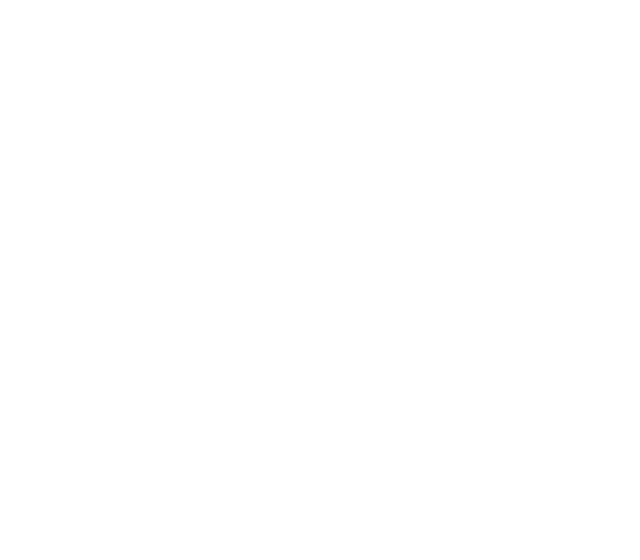
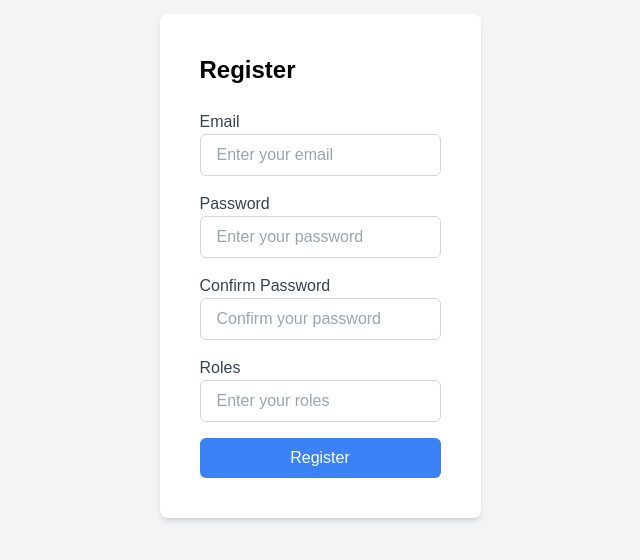
Before and after one commit to nsstarr/API-Challenge, a React (Vite) app: page /register in a window 1280 px wide. Before the commit this address had no page. Shown: the part 134-694 px from the top of the page, without its empty margins (320-960 px from the left). Built offline with nearby package versions, Linux system fonts and the light colour scheme.

Commit message:
Create a Register component and Route, style it and implement registerUser in services/api.js

```diff
--- a/src/App.jsx
+++ b/src/App.jsx
@@ -1,12 +1,15 @@
 import {Routes, Route } from 'react-router-dom';
 import Login from './components/Login';
+import Register from './components/Register';
 import UserList from './components/UserList';
 
 const App = () => {
   return (
     <Routes>
-        <Route path="/login" element={<Login/>} />
-       <Route exact path="/users" element={<UserList/>} />
+      <Route path="/login" element={<Login/>} />
+      <Route exact path="/users" element={<UserList/>} />
+      <Route path="/register" element={<Register/>} />
+      <Route path="*" element={<Login/>} />
     </Routes>
   );
 };
--- a/src/components/Register.jsx
+++ b/src/components/Register.jsx
@@ -0,0 +1,99 @@
+import { useState } from 'react';
+import { registerUser, login } from '../services/api';
+
+const Register = () => {
+  const [email, setEmail] = useState('');
+  const [password, setPassword] = useState('');
+  const [cPassword, setCPassword] = useState('');
+  const [roles, setRoles] = useState([]);
+
+  const handleSubmit = async (e) => {
+    e.preventDefault();
+
+    if (password !== cPassword) {
+      console.error('Passwords do not match');
+      return;
+    }
+
+    try {
+      const registeredUser = await registerUser(email, password, roles);
+
+      // Log in to obtain the token for the registered user
+      const token = await login(email, password);
+
+      // Access the registered user from the response
+      const { user } = registeredUser;
+
+      console.log('Registered User:', user);
+      console.log('Token:', token);
+
+
+    } catch (error) {
+      console.error(error);
+    }
+  };
+
+
+    return (
+    <div className="min-h-screen bg-gray-100 flex flex-col items-center justify-center">
+      <div className="bg-white rounded-lg shadow-md p-10">
+        <h2 className="text-2xl font-semibold mb-6">Register</h2>
+        <div className="space-y-4">
+          <form>
+            <label className="block text-gray-700">Email</label>
+            <input
+              className="w-full border border-gray-300 rounded-md px-4 py-2"
+              type="email"
+              placeholder="Enter your email"
+              value={email}
+              onChange={(e) => setEmail(e.target.value)}
+              required
+            />
+          </form>
+          <div>
+            <label className="block text-gray-700">Password</label>
+            <input
+              className="w-full border border-gray-300 rounded-md px-4 py-2"
+              type="password"
+              placeholder="Enter your password"
+              value={password}
+              onChange={(e) => setPassword(e.target.value)}
+              required
+            />
+          </div>
+          <div>
+            <label className="block text-gray-700">Confirm Password</label>
+            <input
+              className="w-full border border-gray-300 rounded-md px-4 py-2"
+              type="password"
+              placeholder="Confirm your password"
+              value={cPassword}
+              onChange={(e) => setCPassword(e.target.value)}
+              required
+            />
+          </div>
+          <div>
+            <label className="block text-gray-700">Roles</label>
+            <input
+              className="w-full border border-gray-300 rounded-md px-4 py-2"
+              type="number"
+              placeholder="Enter your roles"
+              value={roles}
+              onChange={(e) => setRoles([parseInt(e.target.value)])}
+              required
+            />
+          </div>
+          <button
+            className="w-full bg-blue-500 text-white py-2 rounded-md hover:bg-blue-600"
+            type="submit"
+            onClick={handleSubmit}
+          >
+            Register
+          </button>
+        </div>
+      </div>
+    </div>
+  );
+};
+
+export default Register;
--- a/src/services/api.jsx
+++ b/src/services/api.jsx
@@ -28,6 +28,57 @@ export const login = async (email, password) => {
     throw error;
   }
 };
+
+export const registerUser = async (email, password, roles) => {
+  const data = {
+    email,
+    password,
+    c_password: password,
+    roles,
+  };
+
+  try {
+    const response = await axios.post(`${BASE_URL}/users`, data);
+
+    if (response.status !== 200) {
+      throw new Error('Registration failed');
+    }
+
+    const responseData = response.data;
+
+    if (!responseData.success) {
+      throw new Error(responseData.message || 'Registration failed');
+    }
+
+    // Log in with the registered user's credentials to obtain a new token
+    const loginResponse = await axios.post(`${BASE_URL}/users/login`, {
+      email,
+      password,
+    });
+
+    if (loginResponse.status !== 200) {
+      throw new Error('Login failed');
+    }
+
+    const loginData = loginResponse.data;
+
+    if (!loginData.success) {
+      throw new Error(loginData.message || 'Login failed');
+    }
+
+    const token = loginData.data.token;
+
+    // Return the registered user data and the new token
+    return {
+      user: responseData.data,
+      token: token,
+    };
+  } catch (error) {
+    console.error('Error registering user:', error);
+    throw error;
+  }
+};
+
 
 export const resetPassword = async (email) => {
   try {
```
